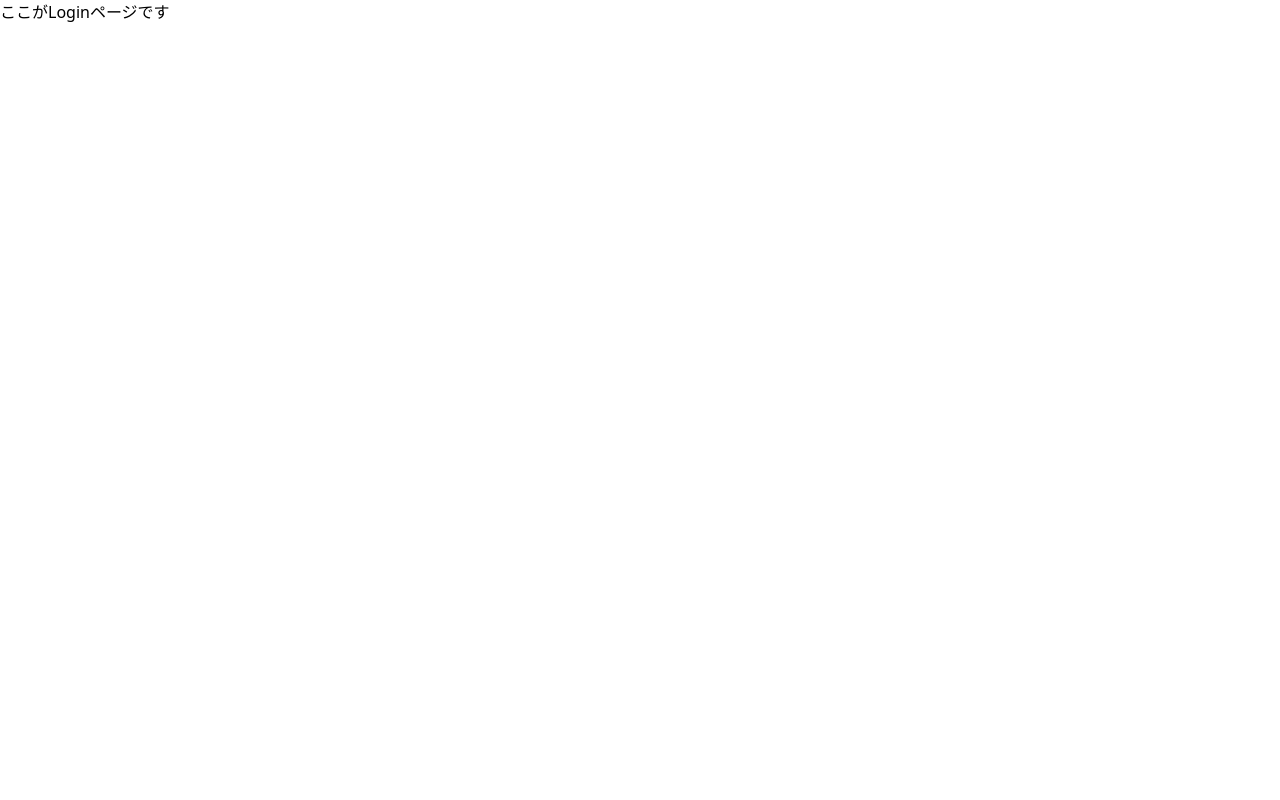
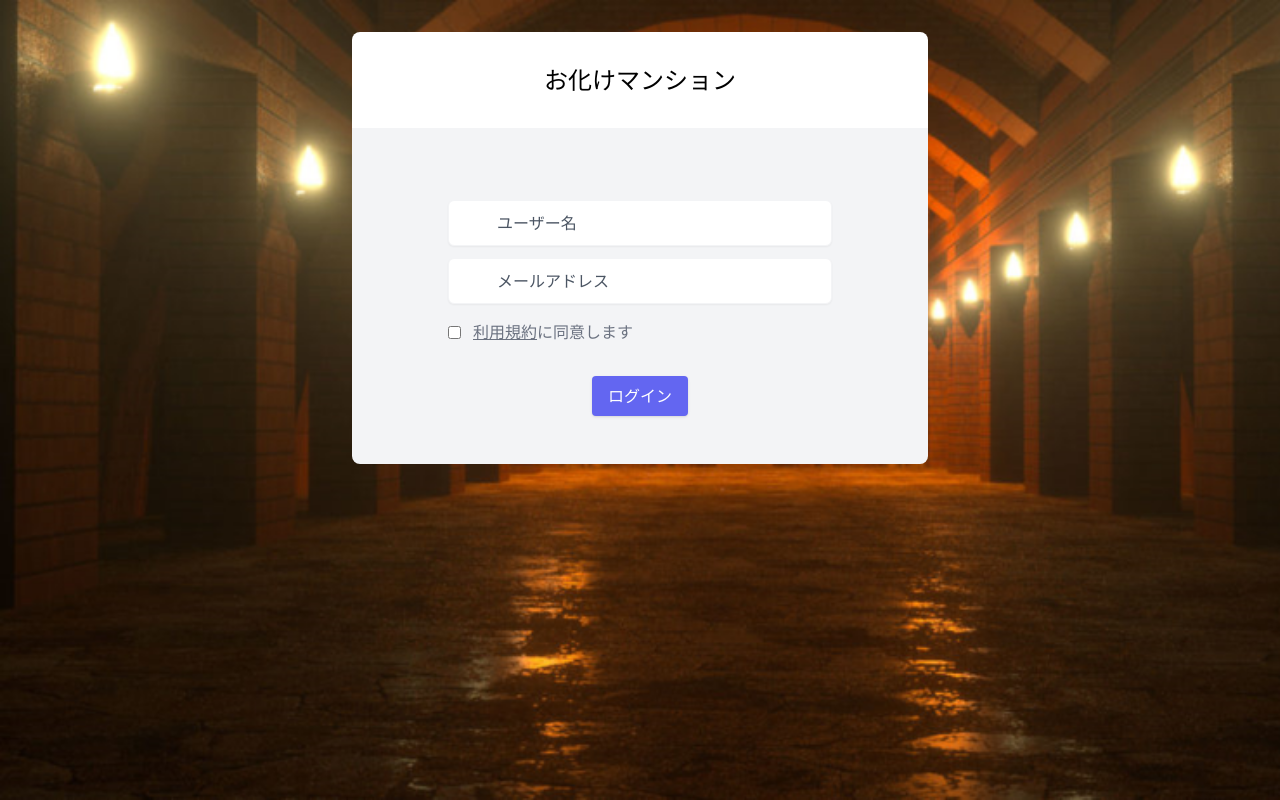
Before and after one commit to MomokaUsui/hackathon2022, a React (Create React App) app: page / in a window 1280 px wide. Built offline with nearby package versions, Linux system fonts and the light colour scheme.

Commit message:
ログイン画面1

```diff
--- a/src/Goal.tsx
+++ b/src/Goal.tsx
@@ -1,6 +1,16 @@
-import React from "react";
+import React, {useEffect} from "react";
+import {useNavigate} from "react-router-dom"
 
 function Goal() {
+
+  const navigate = useNavigate()
+  useEffect(() => { //ログインしてない人を弾く
+    const isLogin = sessionStorage.getItem('isLogin')
+    if(isLogin !== "true") {
+      navigate("/")
+    }
+  }, [])
+
   return (
     <div>
       <div>Goal</div>
--- a/src/Login.tsx
+++ b/src/Login.tsx
@@ -1,7 +1,88 @@
-import React from "react";
+import React, {useState, useEffect} from "react";
+import {useNavigate} from "react-router-dom"
+import door from "./images/door.png";
 
 const Login: React.FC = () => {
-  return <div>ここがLoginページです</div>;
+  const [name, setName] = useState("ユーザー名")
+  const [email, setEmail] = useState("メールアドレス")
+  const newUserNameInput = (e: React.ChangeEvent<HTMLInputElement>) => {
+    setName(e.target.value);
+  }
+  const newUserEmailInput = (e: React.ChangeEvent<HTMLInputElement>) => {
+    setEmail(e.target.value);
+  }
+  const navigate = useNavigate()
+
+  const buttonClicked = () => {
+    sessionStorage.setItem('name', `${name}`);
+    sessionStorage.setItem('isLogin', "true");
+    navigate("/main")
+  }
+
+
+
+
+  return (
+    <div style={{backgroundImage: `url(${door} )`, backgroundSize: "cover", height: "100vh"}}>
+      <div className="">
+  <div className="p-8 lg:w-1/2 mx-auto">
+    <div className="bg-white rounded-t-lg p-8">
+
+      <div>
+        <div className="flex items-center justify-center space-x-4 mt-0">
+          <p className="text-2xl">お化けマンション</p>
+        </div>
+      </div>
+    </div>
+    <div className="bg-gray-100 rounded-b-lg py-12 px-4 lg:px-24">
+      <form className="mt-6">
+        <div className="relative">
+          <input
+            className="appearance-none border pl-12 border-gray-100 shadow-sm focus:shadow-md focus:placeholder-gray-600  transition  rounded-md w-full py-3 text-gray-600 leading-tight focus:outline-none focus:ring-gray-600 focus:shadow-outline"
+            id="username"
+            type="text"
+            value={name}
+            onChange={newUserNameInput}
+          />
+
+        </div>
+        <div className="relative mt-3">
+          <input
+            className="appearance-none border pl-12 border-gray-100 shadow-sm focus:shadow-md focus:placeholder-gray-600  transition  rounded-md w-full py-3 text-gray-600 leading-tight focus:outline-none focus:ring-gray-600 focus:shadow-outline"
+            id="email"
+            type="text"
+            value={email}
+            onChange={newUserEmailInput}
+          />
+
+        </div>
+        <div className="mt-4 flex items-center text-gray-500">
+          <input type="checkbox" name="remember" className="mr-3" />
+          <label htmlFor="remember"><u className= "onclick=openModal('modal')">利用規約</u>に同意します</label>
+        </div>
+
+
+
+
+
+
+
+
+        <div className="flex items-center justify-center mt-8">
+          <button
+            className="text-white py-2 px-4 uppercase rounded bg-indigo-500 hover:bg-indigo-600 shadow hover:shadow-lg font-medium transition transform hover:-translate-y-0.5"
+            onClick={buttonClicked}
+            disabled={!name || !email}
+          >
+            ログイン
+          </button>
+        </div>
+      </form>
+    </div>
+  </div>
+</div>
+    </div>
+  )
 }
 
 export default Login;
--- a/src/Main.tsx
+++ b/src/Main.tsx
@@ -1,9 +1,20 @@
-import React from "react";
+import React, {useEffect} from "react";
+import {useNavigate} from "react-router-dom"
 
 import obake1 from "../src/images/obake1.png";
 import obake2 from "../src/images/obake2.png";
 import obake3 from "../src/images/obake3.png";
 function Main() {
+
+
+  const navigate = useNavigate()
+  useEffect(() => { //ログインしてない人を弾く
+    const isLogin = sessionStorage.getItem('isLogin')
+    if(isLogin !== "true") {
+      navigate("/")
+    }
+  }, [])
+
   return (
     <div>
       ここがMainページです
```
Also changed, not shown: src/images/door.png.
